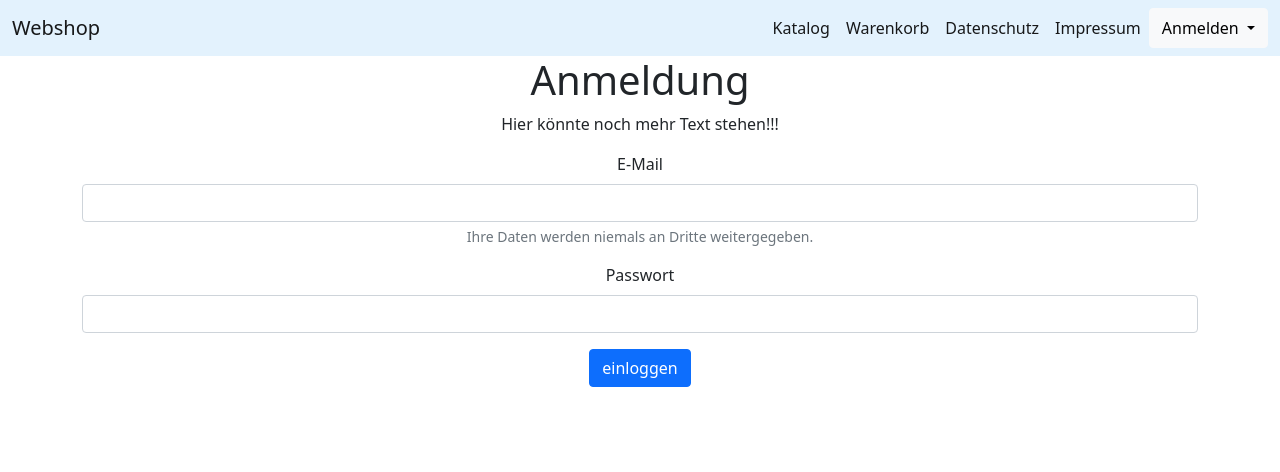
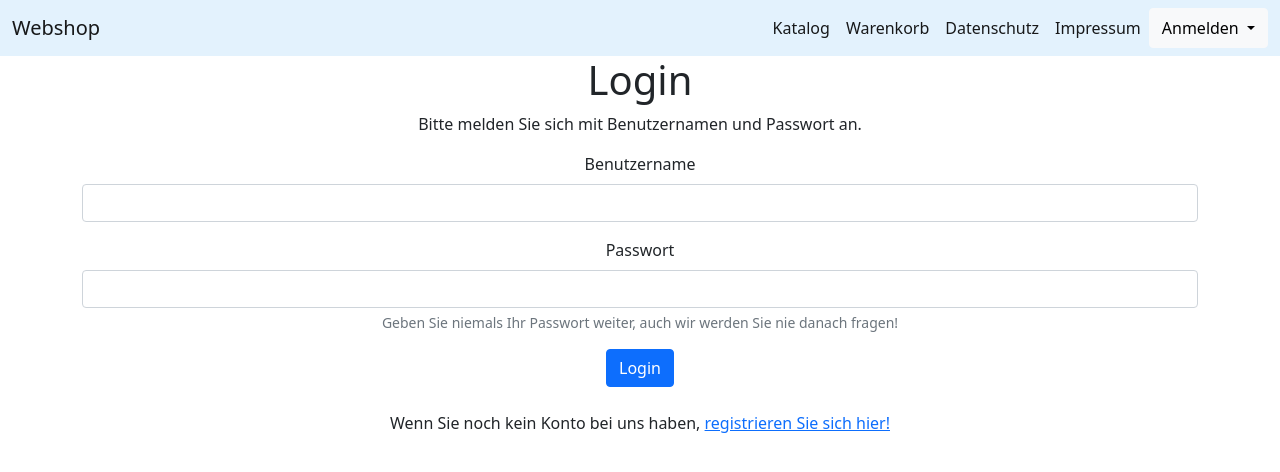
Before and after one commit to chrisHe4/webshop, a PHP site: page /login.php in a window 1280 px wide. Shown: the top 472 px of the page. Run offline with PHP 8.4, Linux system fonts and the light colour scheme; data that the repository does not hold is empty; a stand-in replaces the project's code that opens the database connection.

Commit message:
Anfang Umbau auf php, was soll angezeigt werden nach erfolgreichem oder fehlgeschlagenem Login

```diff
--- a/login.php
+++ b/login.php
@@ -4,26 +4,46 @@
   include('htmlHeader.php');
 ?>
 
-  <!--ÜBERSCHRIFT/TEXT--START--------------------------------------------------------------->
+<!--ÜBERSCHRIFT--START--------------------------------------------------------------->
+<div class="container" style="text-align: center;">
+  <H1>Login</H1>
+</div>
+
+<?php
+  $success = false;
+?>
+
+<!--Login--START--------------------------------------------------------------->
     <div class="container" style="text-align: center;">
-      <H1>Anmeldung</H1>
-      <p>Hier könnte noch mehr Text stehen!!!</p>
-    </div>
-  <!--ÜBERSCHRIFT/TEXT--START--------------------------------------------------------------->
-    <div class="container" style="text-align: center;">
-      <form>
+<?php
+  if ($success)
+  {
+?>
+    <p>Sie sind nun eingeloggt!</p>
+    <p><a href="index.php">Klicken Sie hier</a> um zur Startseite zurückzukehren.</p>
+<?php
+  }
+  else
+  {
+?>
+      <p>Bitte melden Sie sich mit Benutzernamen und Passwort an.</p>
+      <form action="login.php" method="post">
         <div class="mb-3">
-          <label for="exampleInputEmail1" class="form-label">E-Mail</label>
-          <input type="email" class="form-control" id="exampleInputEmail1" aria-describedby="emailHelp">
-          <div id="emailHelp" class="form-text">Ihre Daten werden niemals an Dritte weitergegeben.</div>
+          <label for="benutzername" class="form-label">Benutzername</label>
+          <input type="email" class="form-control" id="benutzername" name="benutzername">
         </div>
         <div class="mb-3">
-          <label for="exampleInputPassword1" class="form-label">Passwort</label>
-          <input type="password" class="form-control" id="exampleInputPassword1">
+          <label for="passwort" class="form-label">Passwort</label>
+          <input type="password" class="form-control" id="passwort" name="passwort">
+          <div class="form-text">Geben Sie niemals Ihr Passwort weiter, auch wir werden Sie nie danach fragen!</div>
         </div>
-        <button type="submit" class="btn btn-primary">einloggen</button>
+        <button type="submit" class="btn btn-primary">Login</button>
       </form>
+      <br><p>Wenn Sie noch kein Konto bei uns haben, <a href="registrieren.php">registrieren Sie sich hier!</a></p>
     </div>
+<?php
+  }
+?>
 
 <?php
   include('htmlFooter.php');
```
